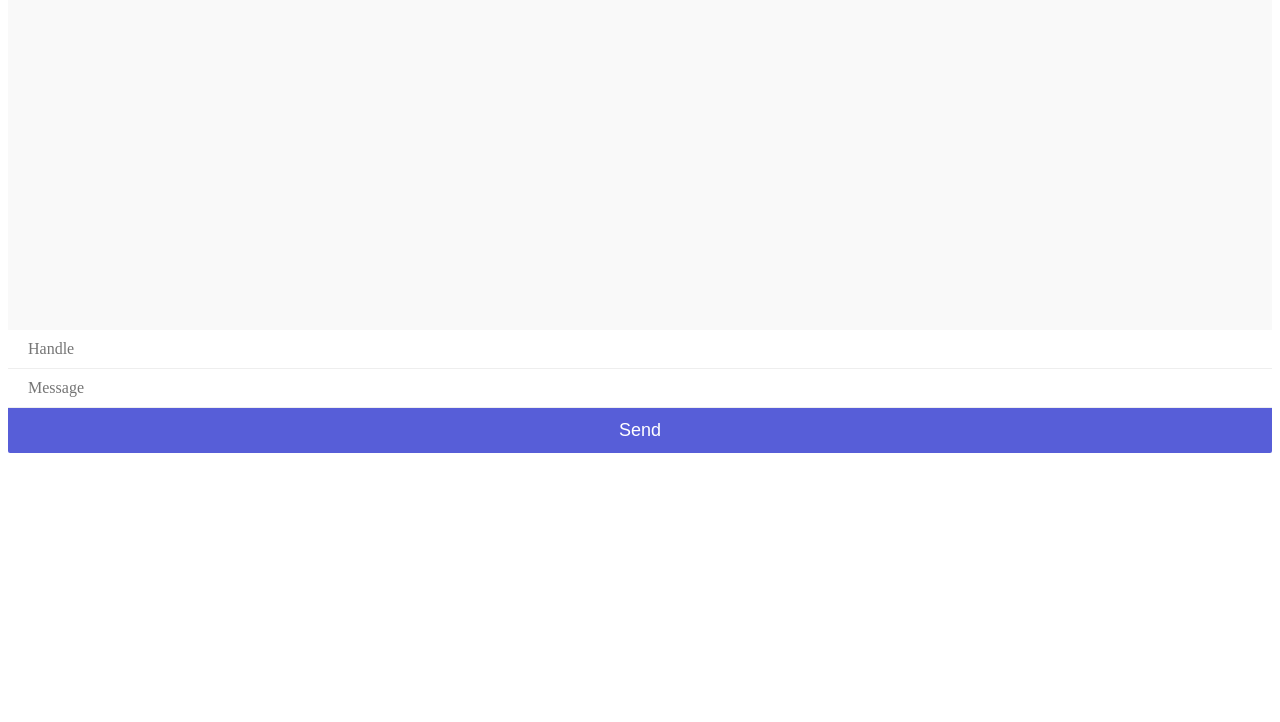
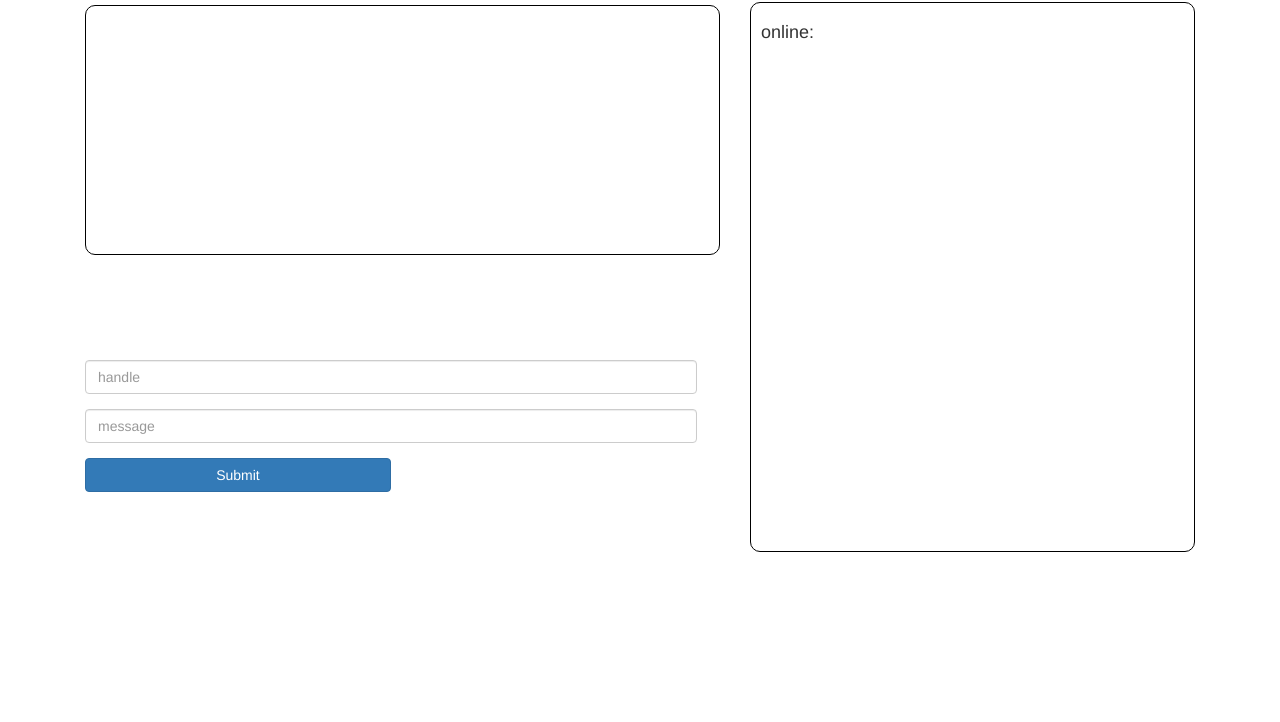
Before and after one commit to henrydragonz/simple-chat-webapp, a website: page public/index.html in a window 1280 px wide. Shown: the part 78-800 px from the top of the page. Drawn offline with nearby package versions, Linux system fonts and the light colour scheme; no server answers.

Commit message:
changing UI

```diff
--- a/public/chat.js
+++ b/public/chat.js
@@ -1,5 +1,5 @@
 // make connection
-var socket = io.connect('http://192.168.1.13:8004/');
+var socket = io.connect('http://192.168.1.7:8004/');
 
 // query DOM
 var message   = $('#message'),
--- a/public/index.html
+++ b/public/index.html
@@ -4,12 +4,38 @@
     <meta charset="utf-8">
     <title>WebSocket Tutorial</title>
     <link rel="stylesheet" href="/style.css" media="screen" title="no title">
+    <link rel="stylesheet" href="https://maxcdn.bootstrapcdn.com/bootstrap/3.3.7/css/bootstrap.min.css" integrity="sha384-BVYiiSIFeK1dGmJRAkycuHAHRg32OmUcww7on3RYdg4Va+PmSTsz/K68vbdEjh4u" crossorigin="anonymous">
     <script src="https://cdnjs.cloudflare.com/ajax/libs/socket.io/2.0.4/socket.io.js" charset="utf-8"></script>
     <script src="https://cdnjs.cloudflare.com/ajax/libs/jquery/3.3.1/jquery.min.js" charset="utf-8"></script>
+    <script src="https://code.jquery.com/jquery-3.3.1.min.js"></script>
+    <script src="https://maxcdn.bootstrapcdn.com/bootstrap/3.3.7/js/bootstrap.min.js" integrity="sha384-Tc5IQib027qvyjSMfHjOMaLkfuWVxZxUPnCJA7l2mCWNIpG9mGCD8wGNIcPD7Txa" crossorigin="anonymous"></script>
   </head>
   <body>
 
-    <div id="mario">
+    <div class="container">
+      <div id="chatroom" class="col-sm-7">
+        <h2>Welcome to Chat Room</h2>
+        <div id="output"></div>
+        <div id="feedback"></div>
+        <form class="bottom">
+          <div class="form-group">
+            <input type="text" class="form-control" id="handle" placeholder="handle">
+          </div>
+          <div class="form-group">
+            <input type="text" class="form-control" id="message" placeholder="message">
+          </div>
+          <button id="send" type="button" class="btn btn-primary">Submit</button>
+        </form>
+      </div>
+      <div class="col-sm-5">
+        <div class="list">
+          <h4>online:</h4>
+        </div>
+      </div>
+
+
+    </div>
+    <!-- <div id="mario">
       <div id="chat-window">
         <div id="output"></div>
         <div id="feedback"></div>
@@ -17,7 +43,7 @@
       <input id="handle" type="text" placeholder="Handle" />
       <input id="message" type="text" placeholder="Message" />
       <button id="send" type="button">Send</button>
-    </div>
+    </div> -->
 
       <script src="/chat.js" charset="utf-8"></script>
   </body>
--- a/public/style.css
+++ b/public/style.css
@@ -1,5 +1,6 @@
 body{
     font-family: 'Nunito';
+
 }
 
 h2{
@@ -8,42 +9,7 @@ h2{
     color: #575ed8;
 }
 
-#mario-chat{
-    max-width: 600px;
-    margin: 30px auto;
-    border: 1px solid #ddd;
-    box-shadow: 1px 3px 5px rgba(0,0,0,0.05);
-    border-radius: 2px;
-}
 
-#chat-window{
-    height: 400px;
-    overflow: auto;
-    background: #f9f9f9;
-}
-
-#output p{
-    padding: 14px 0px;
-    margin: 0 20px;
-    border-bottom: 1px solid #e9e9e9;
-    color: #555;
-}
-
-#feedback p{
-    color: #aaa;
-    padding: 14px 0px;
-    margin: 0 20px;
-}
-
-#output strong{
-    color: #575ed8;
-}
-
-label{
-    box-sizing: border-box;
-    display: block;
-    padding: 10px 20px;
-}
 
 input{
     padding: 10px 20px;
@@ -59,12 +25,39 @@ input{
 }
 
 button{
-    background: #575ed8;
+    /* background: #575ed8; */
     color: #fff;
     font-size: 18px;
     border: 0;
     padding: 12px 0;
-    width: 100%;
+    width: 50% ;
     border-radius: 0 0 2px 2px;
     cursor: pointer;
 }
+
+#chatroom {
+  height: 600px;
+  position: relative;
+}
+.bottom {
+  position: absolute;
+  bottom: 5%;
+  width: 92%;
+}
+#output {
+  margin-bottom: 20px;
+  padding: 10px;
+  border: 1px solid #000;
+  border-radius: 10px;
+  height: 250px;
+  overflow: auto;
+}
+
+.list {
+  margin-top: 80px;
+  padding: 10px;
+  border: 1px solid #000;
+  border-radius: 10px;
+  height: 550px;
+  overflow: auto;
+}
```
Also changed, not shown: index.js (+7 -4 lines).
